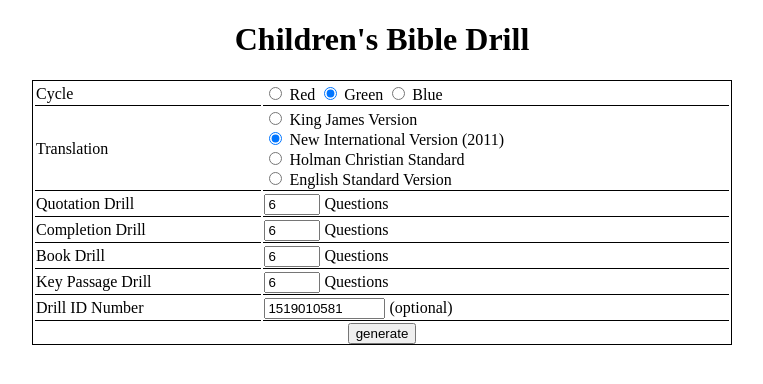
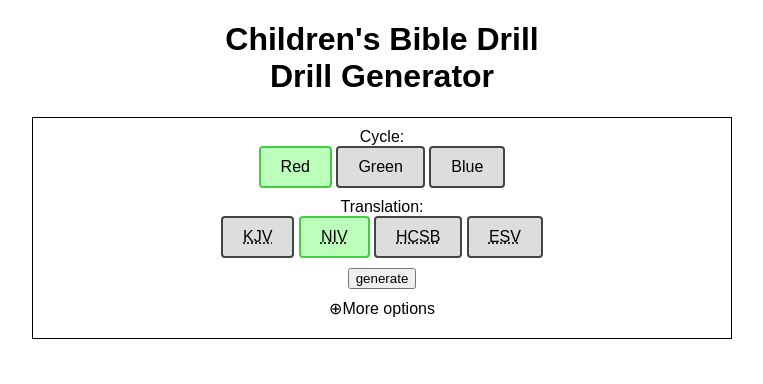
Before and after one commit to stanlyg/bibledrill, a PHP site: page / in a window 1280 px wide. Shown: the top 384 px of the page, without its empty margins (258-1021 px from the left). Run offline with PHP 8.4, Linux system fonts and the light colour scheme.

Commit message:
Restyles Drill Generator Menu

```diff
--- a/drill.css
+++ b/drill.css
@@ -3,6 +3,8 @@ body {
   max-width: 700px;
   margin-left: auto;
   margin-right: auto;
+	font-family:sans-serif;
+	font-size:16px;
 }
 .caller {
   color: blue;
@@ -50,3 +52,61 @@ h1 {
     display: none;
   }
 }
+
+#cbdform {
+	text-align: center;
+}
+
+.radio-toolbar {
+  margin: 10px;
+}
+
+.radio-toolbar input[type="radio"] {
+    display:none;
+}
+
+.radio-toolbar label {
+    display:inline-block;
+    background-color:#ddd;
+    padding: 10px 20px;
+    border: 2px solid #444;
+    border-radius: 4px;
+}
+
+.radio-toolbar label:hover {
+  background-color: #dfd;
+}
+
+.radio-toolbar input[type="radio"]:checked + label {
+    background-color:#bfb;
+    border-color: #4c4;
+}
+
+.options {
+	margin: 10px;
+}
+
+.options input[type="checkbox"] {
+	display: none;
+	visibility: hidden;
+}
+
+#extradetails {
+	height: 0px;
+	overflow: hidden;
+	margin: 10px;
+}
+
+#toggleoptions:checked ~ #extradetails {
+	height: auto;
+}
+label[for=toggleoptions]::before {
+  content: "\2295";
+}
+#toggleoptions:checked ~ label[for=toggleoptions]::before {
+  content: "\2296";
+}
+
+.numberstuff {
+	margin: 10px;
+}
--- a/index.php
+++ b/index.php
@@ -1,4 +1,18 @@
 <!DOCTYPE HTML>
+<?
+$year = (int) date("Y") + 0 ;
+$month = (int) date("n") + 0;
+if ($month > 4) { $year++; }
+$cycle = (int) $year % 3;
+$bcheck = ""; $gcheck = ""; $rcheck = "";
+if ( $cycle == 0 ) {
+	$bcheck = " checked=\"checked\"";
+} elseif ( $cycle == 1 ) {
+	$gcheck = " checked=\"checked\"";
+} elseif ( $cycle == 2 ) {
+	$rcheck = " checked=\"checked\"";
+}?>
+
 <html>
 <head>
 <meta name="viewport" content="width=device-width">
@@ -7,64 +21,56 @@
 <link rel='stylesheet' type='text/css' href='drill.css' />
 </head>
 <body>
-<h1>Children's Bible Drill</h1>
+<h1>Children's Bible Drill<br />
+Drill Generator</h1>
 
+
+<div id="cbdform">
 <form method='post' action='drill.php' style='border: 1px solid black;'>
 
-<table>
-  <tr>
-    <td>Cycle</td>
-    <td>
-      <input type="radio" name="cycle" id="rcycle" value="red">   <label for="rcycle">Red</label>
-      <input type="radio" name="cycle" id="gcycle" value="green" checked="checked"> <label for="gcycle">Green</label>
-      <input type="radio" name="cycle" id="bcycle" value="blue">  <label for="bcycle">Blue</label>
-    </td>
-  </tr>
-  <tr>
-    <td>Translation</td>
-    <td>
-      <input type="radio" name="trans" id="kjv" value="kjv"> <label for="kjv">King James Version</label> <br />
-      <input type="radio" name="trans" id="niv" value="niv" checked="checked"> <label for="niv">New International Version (2011)</label><br />
-      <input type="radio" name="trans" id="hcs" value="hcs"> <label for="hcs">Holman Christian Standard</label><br />
-      <input type="radio" name="trans" id="esv" value="esv"> <label for="esv">English Standard Version</label>
-    </td>
-  </tr>
-  <tr>
-    <td>Quotation Drill</td>
-    <td>
-      <input type='number' name='qcount' id='qcount' value='6' size='5' min='0' max='25' /> <label for='qcount'>Questions</label>
-    </td>
-  </tr>
-  <tr>
-    <td>Completion Drill</td>
-    <td>
-      <input type='number' name='ccount' id='ccount' value='6' size='5' min='0' max='25' /> <label for='ccount'>Questions</label>
-    </td>
-  </tr>
-  <tr>
-    <td>Book Drill</td>
-    <td>
-      <input type='number' name='bcount' id='bcount' value='6' size='5' min='0' max='66' /> <label for='bcount'>Questions</label>
-    </td>
-  </tr>
-  <tr>
-    <td>Key Passage Drill</td>
-    <td>
-      <input type='number' name='kcount' id='kcount' value='6' size='5' min='0' max='10' /> <label for='kcount'>Questions</label>
-    </td>
-  </tr>
-  <tr>
-    <td>Drill ID Number</td>
-    <td>
-      <input type'number' name='drillid' id='drillid' value='<?php echo time(); ?>' size='12' /> <label for='drillid'>(optional)</label>
-    </td>
-  </tr>
-</table>
-
-<div id="generatebutton" style="text-align: center;">
+<div class='radio-toolbar' id='c-select'>
+	  Cycle: <br />
+	  <input type="radio" name="cycle" id="rcycle" value="red"<?php echo $rcheck;?>><label for="rcycle">Red</label>
+      <input type="radio" name="cycle" id="gcycle" value="green"<?php echo $gcheck;?>><label for="gcycle">Green</label>
+      <input type="radio" name="cycle" id="bcycle" value="blue"<?php echo $bcheck;?>><label for="bcycle">Blue</label>
+</div>
+<div class='radio-toolbar' id='t-select'>
+    Translation: <br />
+    <input type="radio" name="trans" id="kjv" value="kjv"> <label for="kjv"><abbr title='King James Version'>KJV</abbr></label>
+    <input type="radio" name="trans" id="niv" value="niv" checked="checked"> <label for="niv"><abbr title='New International Version'>NIV</abbr></label>
+    <input type="radio" name="trans" id="hcs" value="hcs"> <label for="hcs"><abbr title='Holman Christian Standard Bible'>HCSB</abbr></label>
+    <input type="radio" name="trans" id="esv" value="esv"> <label for="esv"><abbr title='English Standard Version'>ESV</abbr></label>
+</div>
+<div id="generatebutton">
   <input type='submit' name="generate" value="generate" />
 </div>
+<div class='options'>
+    <input id='toggleoptions' type='checkbox'/>
+	<label for='toggleoptions'>More options</label>
+<div class='numberstuff' id='extradetails'>
+    <p><label for='drillid'>Drill ID Number:</label><br />
+    <input type='tel' name='drillid' id='drillid' value='' size='12' />
+    </p>
+    <p>Quotation Drill:<br />
+    <input type='tel' name='qcount' id='qcount' value='6' size='5' min='0' max='25' /> <label for='qcount'>Questions</label>
+    </p>
+    <p>Completion Drill:<br />
+    <input type='tel' name='ccount' id='ccount' value='6' size='5' min='0' max='25' /> <label for='ccount'>Questions</label>
+    </p>
+    <p>Book Drill:<br />
+    <input type='tel' name='bcount' id='bcount' value='6' size='5' min='0' max='64' /> <label for='bcount'>Questions</label>
+    </p>
+    <p>Key Passage Drill:<br />
+    <input type='tel' name='kcount' id='kcount' value='6' size='5' min='0' max='10' /> <label for='kcount'>Questions</label>
+    </p>
+	<div id="generatebutton">
+  <input type='submit' name="generate" value="generate" />
+</div>
+
+</div>
+</div>
+
 </form>
-
+</div>
 </body>
 </html>
```
